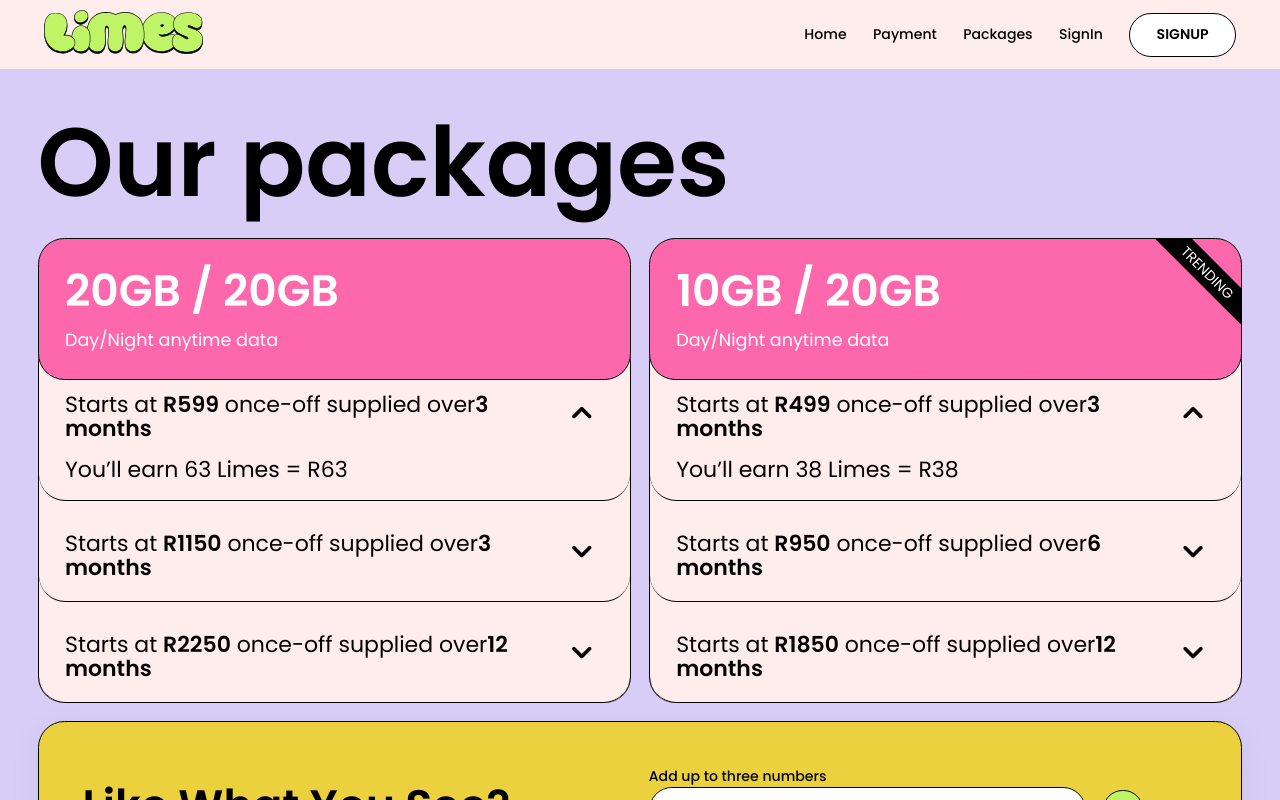
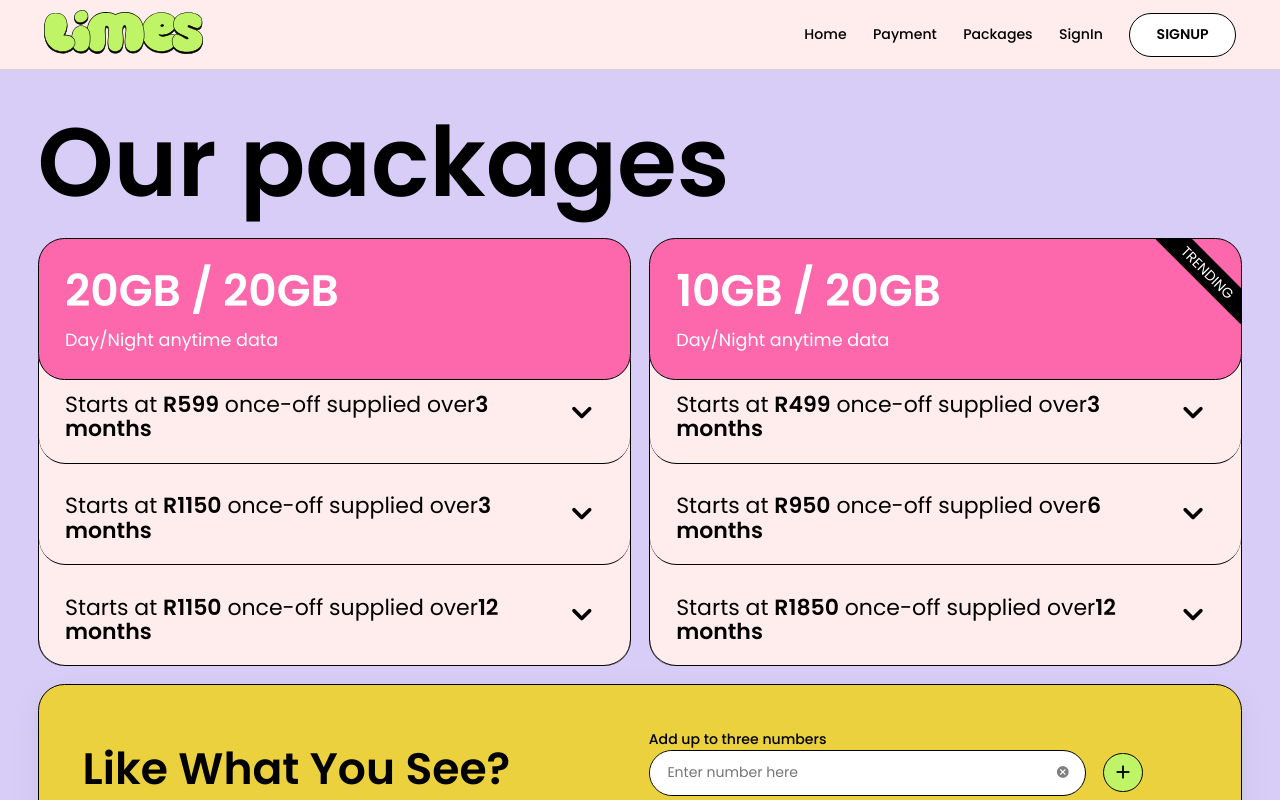
Before and after one commit to mehidi-me/lime-app, a React (Create React App) app: page /lime-app/packages in a window 1280 px wide. Shown: the top 800 px of the page. Built offline with nearby package versions, Linux system fonts and the light colour scheme.

Commit message:
done packages functionality

```diff
--- /dev/null
+++ b/src/App/components/Collapsible.jsx
@@ -0,0 +1,21 @@
+import React, { useState } from 'react'
+
+function Collapsible({ price, time, ans }) {
+    const [isExpanded, setisExpanded] = useState(false)
+    return (
+        <div className="tgl">
+            <div className="collaps" onClick={() => setisExpanded(pre => !pre)}>
+                <p>
+                    Starts at <span>{price}</span> once-off supplied over
+                    <span>{time}</span>
+                </p>
+                <i className={isExpanded ? "uil uil-angle-up" : "uil uil-angle-down"} />
+            </div>
+            <div className={isExpanded ? "ans active" : "ans"}>
+                <p>{ans}</p>
+            </div>
+        </div>
+    )
+}
+
+export default Collapsible
--- a/src/App/components/Package.jsx
+++ b/src/App/components/Package.jsx
@@ -1,4 +1,5 @@
 import React from 'react'
+import Collapsible from './Collapsible'
 
 function Package() {
     return (
@@ -9,42 +10,11 @@ function Package() {
                     <p>Day/Night anytime data</p>
                 </div>
                 <div className="tgl-main">
-                    <div className="tgl">
-                        <div className="collaps">
-                            <p>
-                                Starts at <span>R599</span> once-off supplied over
-                                <span>3 months</span>
-                            </p>
-                            <i className="uil uil-angle-up" />
-                        </div>
-                        <div className="ans active">
-                            <p>You’ll earn 63 Limes = R63</p>
-                        </div>
-                    </div>
-                    <div className="tgl">
-                        <div className="collaps">
-                            <p>
-                                Starts at <span>R1150</span> once-off supplied over
-                                <span>3 months</span>
-                            </p>
-                            <i className="uil uil-angle-down" />
-                        </div>
-                        <div className="ans">
-                            <p>You’ll earn 63 Limes = R63</p>
-                        </div>
-                    </div>
-                    <div className="tgl">
-                        <div className="collaps">
-                            <p>
-                                Starts at <span>R2250</span> once-off supplied over
-                                <span>12 months</span>
-                            </p>
-                            <i className="uil uil-angle-down" />
-                        </div>
-                        <div className="ans">
-                            <p>You’ll earn 63 Limes = R63</p>
-                        </div>
-                    </div>
+
+                    <Collapsible price="R599" time="3 months" ans="You’ll earn 63 Limes = R63" />
+                    <Collapsible price="R1150" time="3 months" ans="You’ll earn 63 Limes = R63" />
+                    <Collapsible price="R1150" time="12 months" ans="You’ll earn 63 Limes = R63" />
+
                 </div>
             </div>
             <div className="package-wrap">
@@ -54,42 +24,12 @@ function Package() {
                     <div className="trend">Trending</div>
                 </div>
                 <div className="tgl-main">
-                    <div className="tgl">
-                        <div className="collaps">
-                            <p>
-                                Starts at <span>R499</span> once-off supplied over
-                                <span>3 months</span>
-                            </p>
-                            <i className="uil uil-angle-up" />
-                        </div>
-                        <div className="ans active">
-                            <p>You’ll earn 38 Limes = R38</p>
-                        </div>
-                    </div>
-                    <div className="tgl">
-                        <div className="collaps">
-                            <p>
-                                Starts at <span>R950</span> once-off supplied over
-                                <span>6 months</span>
-                            </p>
-                            <i className="uil uil-angle-down" />
-                        </div>
-                        <div className="ans">
-                            <p>You’ll earn 63 Limes = R63</p>
-                        </div>
-                    </div>
-                    <div className="tgl">
-                        <div className="collaps">
-                            <p>
-                                Starts at <span>R1850</span> once-off supplied over
-                                <span>12 months</span>
-                            </p>
-                            <i className="uil uil-angle-down" />
-                        </div>
-                        <div className="ans">
-                            <p>You’ll earn 63 Limes = R63</p>
-                        </div>
-                    </div>
+
+                    <Collapsible price="R499" time="3 months" ans="You’ll earn 38 Limes = R38" />
+                    <Collapsible price="R950" time="6 months" ans="You’ll earn 63 Limes = R63" />
+                    <Collapsible price="R1850" time="12 months" ans="You’ll earn 63 Limes = R63" />
+
+
                 </div>
             </div>
         </div>
```
